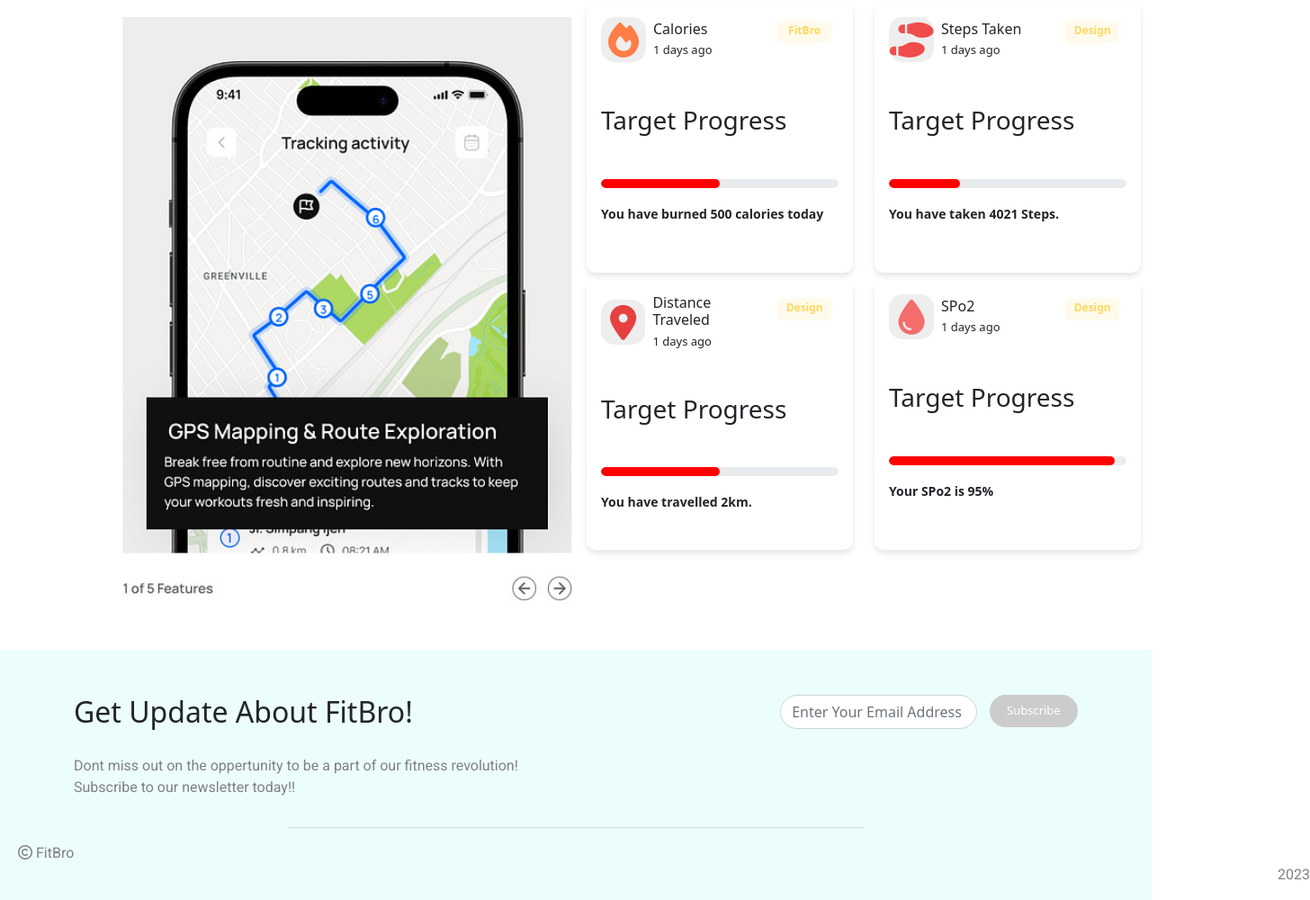
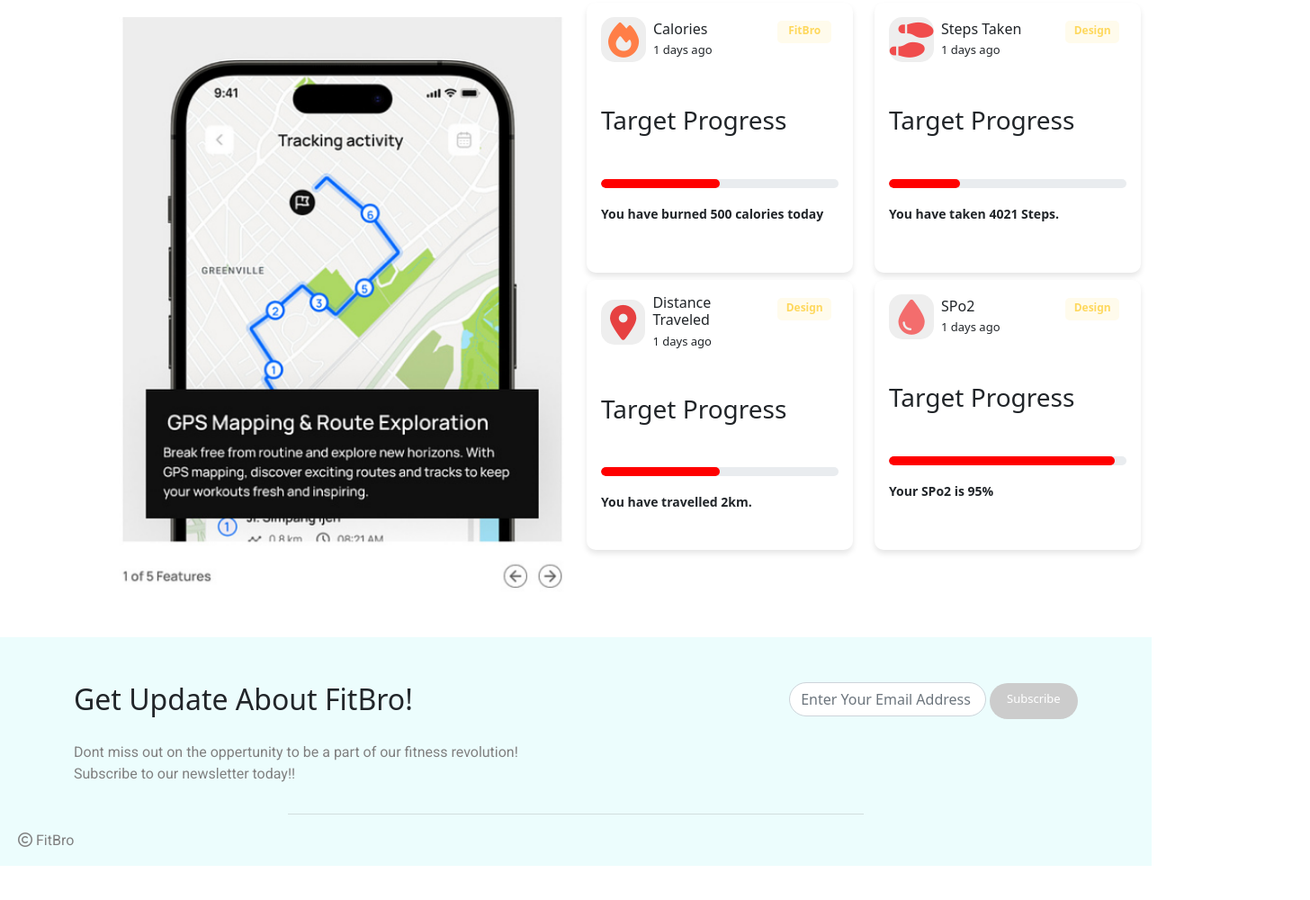
Before and after one commit to waleedjalilfarooqui/FitBro, a plain HTML site: page index.html in a window 1280 px wide. Shown: the part 1670-2670 px from the top of the page at 90% size, 1456 px wide, since content can reach past the window. After the commit the page ends 2632 px from the top, so only its background shows below. Drawn offline with nearby package versions, Linux system fonts and the light colour scheme.

Commit message:
index.html

```diff
--- a/index.html
+++ b/index.html
@@ -4,6 +4,7 @@
 <head>
   <meta charset="UTF-8">
   <meta name="viewport" content="width=device-width, initial-scale=1.0">
+
   <title>FitBro</title>
   <link rel="icon" href="fitness.png">
   <!-- Bootstrap 5 CSS link -->
@@ -23,12 +24,12 @@
   <link rel="stylesheet" href="styles.css">
 </head>
 
-<body>
+<body style="width: 100%">
   <div class="container navigation-bar">
     <nav class="navbar navbar-expand-lg">
       <div class="container-fluid" style="margin: 0%; width: 100%;">
         <a href="" class="navbar-brand me-auto  "><img src="fitness.png" alt="Bootstrap" class="brandicon"
-            style="">FitBro
+          >FitBro
         </a>
         <button class="navbar-toggler custom-collapse-button" type="button" data-bs-toggle="collapse"
           data-bs-target="#navbarNav" aria-controls="navbarNav" aria-expanded="false" aria-label="Toggle navigation">
@@ -101,7 +102,7 @@
       </div>
 
       <div class="col-lg-6 " style="padding: 0%;">
-        <img src="bodybuilderpic.avif" class=" img-fluid" alt="" style="display: block;">
+        <img src="bodybuilderpic.avif" class=" img-fluid" alt="" style="display: block; width: 100%; ">
         <div class="section-1-div-1">
 
           <img src="running1.jpg" class=" img-fluid" alt="" style="width:193.94px;  height: 129.41px  ;margin: 8px; ">
@@ -167,7 +168,7 @@
           <h1 style="padding-top: 100px; padding-left: 120px;">Empower Your Performance <br> With Our Advance Sport
             <br>Tracker App
           </h1>
-          <img src="Phone.png" alt="" style="padding-top: 40px; padding-left: 120px; width:;">
+          <img src="Phone.png" alt="" style="padding-top: 40px; padding-left: 120px; width:100%;">
 
 
         </div>
@@ -285,20 +286,22 @@
         <div class="col">
           <h2> Get Update About FitBro!</h2>
           <p style="padding-top: 20px;">Dont miss out on the oppertunity to be a part of our fitness revolution!
-            <br>Subscribe to our newsletter today!!</p>
+            <br>Subscribe to our newsletter today!!
+          </p>
 
         </div>
 
         <div class="col" style="text-align: end;"> <input type="email" class="form-control" id="formGroupExampleInput"
             placeholder="Enter Your Email Address" style="width: 40%; display: inline-block ; border-radius: 20px; ">
           <a class="btn  rounded-pill loginbutton " href="#"
-            style="margin-left: 10px; width: 18%; height: fit-content; margin-bottom: 6px;">Subscribe </a>
+            style="margin-left: 1%px; width: 18%; heightent; margin-bottom: 2%px;">Subscribe </a>
         </div>
       </div>
     </div>
     <hr style="width: 50%; margin-left: 25%; margin-right: 25%;background-color: gray;">
     <div style="width: 100%;">
-      <p style="display: inline-block; padding-left: 20px;"> <i class="fa-regular fa-copyright" style="color: gray"></i> FitBro <span style=" margin-left: 1400px; ">2023</span></p>
+      <p style="display: inline-block; padding-left: 20px;"> <i class="fa-regular fa-copyright" style="color: gray"></i>
+        FitBro </p>
 
 
     </div>
```
